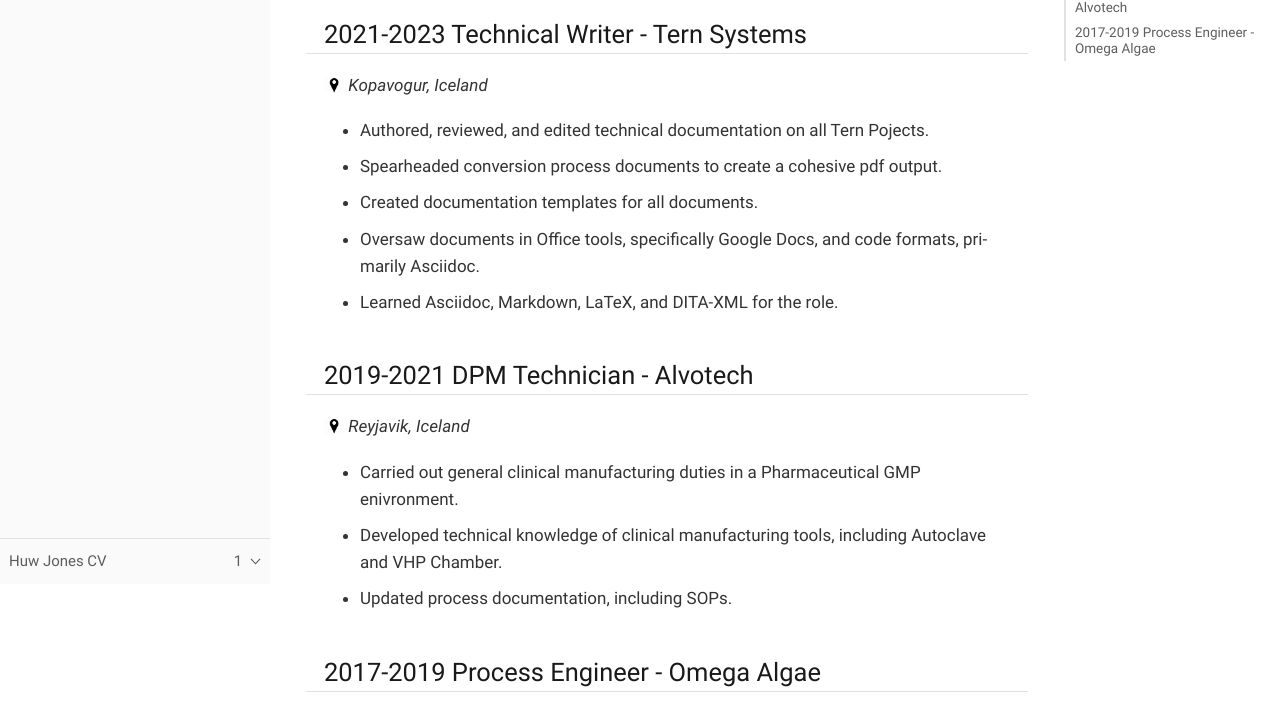
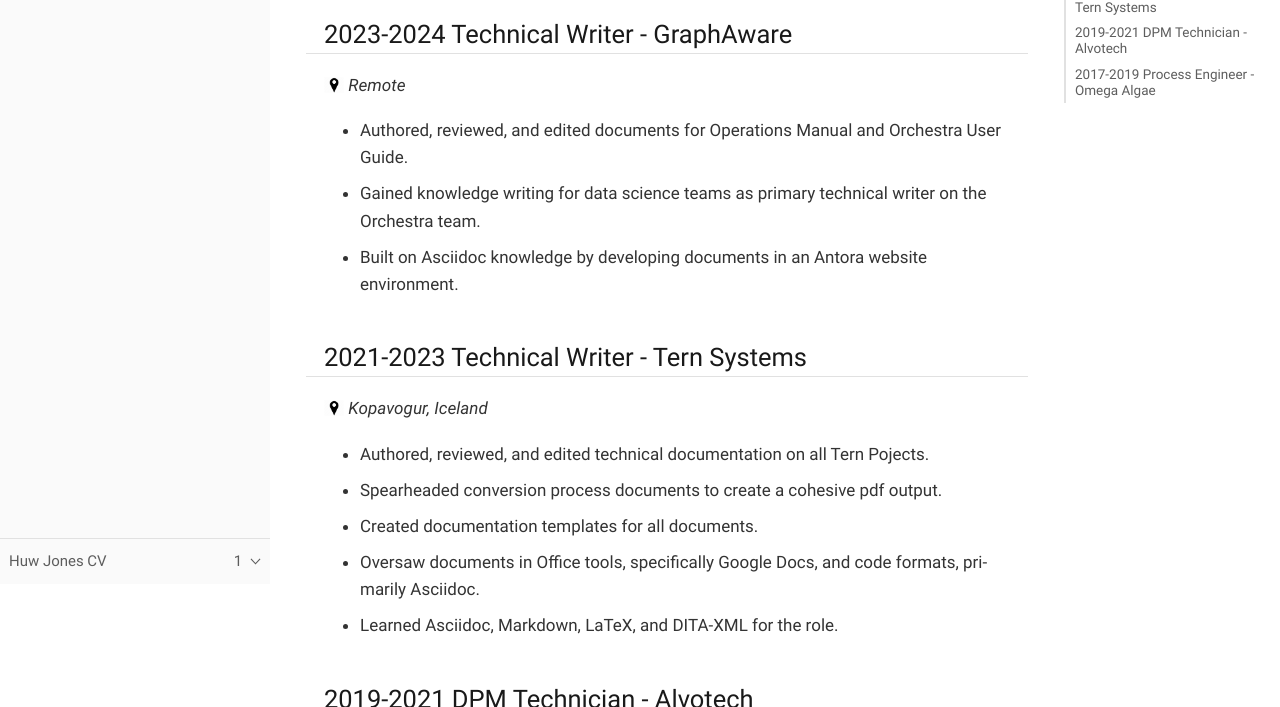
Before and after one commit to grimharald/cv-site-antora, a plain HTML site: page cv-overview/1/employment.html in a window 1280 px wide. Shown: the part 216-923 px from the top of the page. Drawn offline with Linux system fonts and the light colour scheme.

Commit message:
jan 2024 - antora update- added job sections

```diff
--- a/cv-overview/1/employment.html
+++ b/cv-overview/1/employment.html
@@ -115,6 +115,27 @@
 <article class="doc">
 <h1 class="page">Work Experience</h1>
 <div class="sect1">
+<h2 id="2023-2024-technical-writer-graphaware"><a class="anchor" href="#2023-2024-technical-writer-graphaware"></a>2023-2024 Technical Writer - GraphAware</h2>
+<div class="sectionbody">
+<div class="paragraph">
+<p><span class="image"><img src="_images/map.png" alt="map" width="20" height="20"></span> <em>Remote</em></p>
+</div>
+<div class="ulist">
+<ul>
+<li>
+<p>Authored, reviewed, and edited documents for Operations Manual and Orchestra User Guide.</p>
+</li>
+<li>
+<p>Gained knowledge writing for data science teams as primary technical writer on the Orchestra team.</p>
+</li>
+<li>
+<p>Built on Asciidoc knowledge by developing documents in an Antora website environment.</p>
+</li>
+</ul>
+</div>
+</div>
+</div>
+<div class="sect1">
 <h2 id="2021-2023-technical-writer-tern-systems"><a class="anchor" href="#2021-2023-technical-writer-tern-systems"></a>2021-2023 Technical Writer - Tern Systems</h2>
 <div class="sectionbody">
 <div class="paragraph">
```
Also changed, not shown: sitemap.xml (+4 -4 lines).
